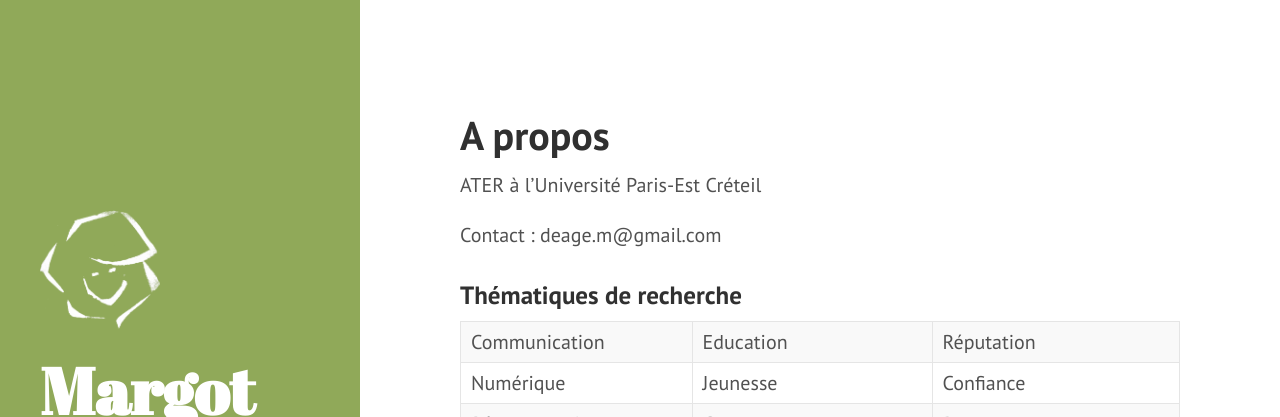
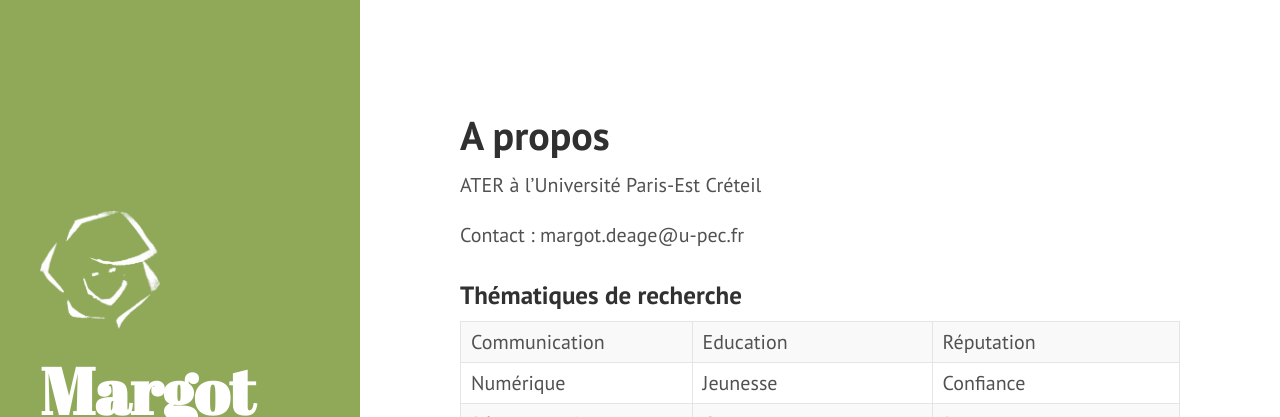
Before and after one commit to margotdeage/margotdeage.github.io, a Jekyll site: the page built from index.md, in a window 1280 px wide and 900 px high. Shown: the top 417 px of the window. Built offline with Jekyll 4.4.1, drawn with Linux system fonts in a browser that asks for light colours; the list of posts is cut into pages by our own code.

Commit message:
Update index.md

```diff
--- a/index.md
+++ b/index.md
@@ -5,7 +5,7 @@ title: A propos
 
 ATER à l'Université Paris-Est Créteil
 
-Contact : deage.m@gmail.com
+Contact : margot.deage@u-pec.fr
 
 
 ### Thématiques de recherche
```
